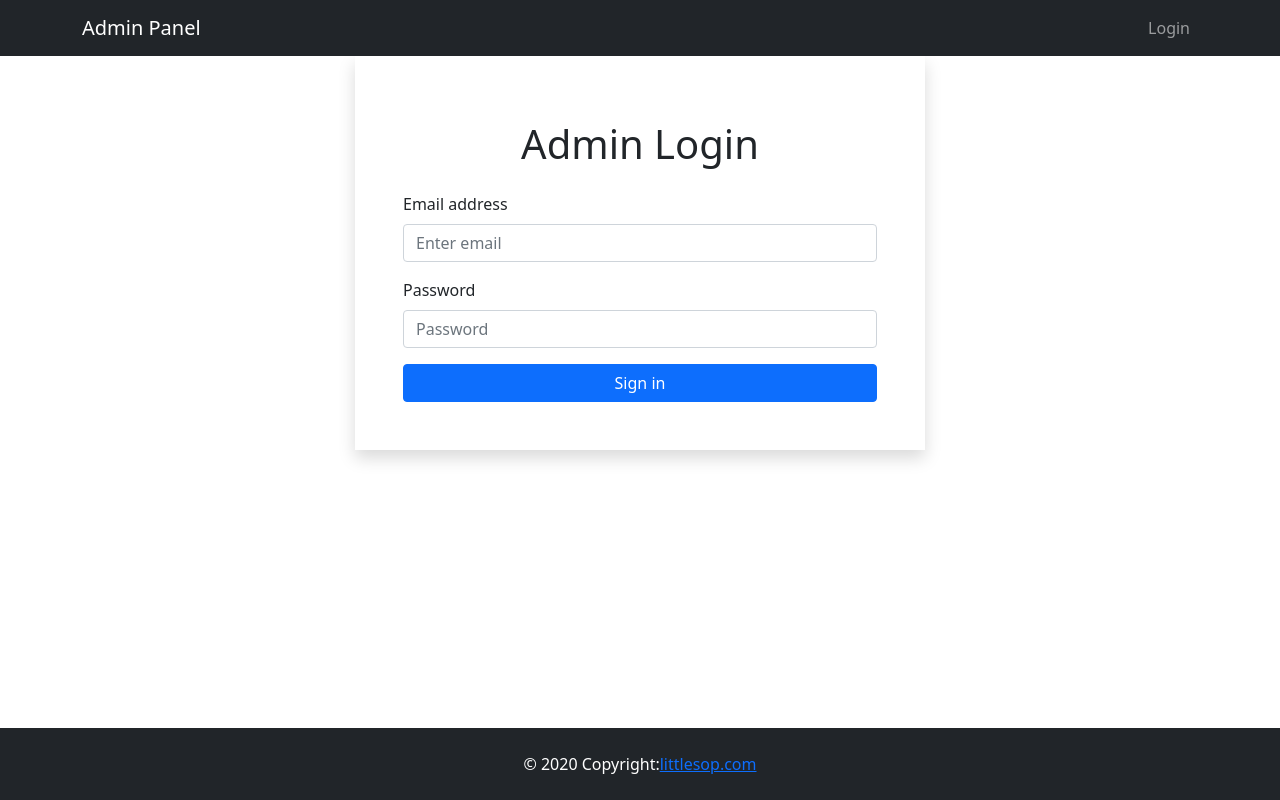
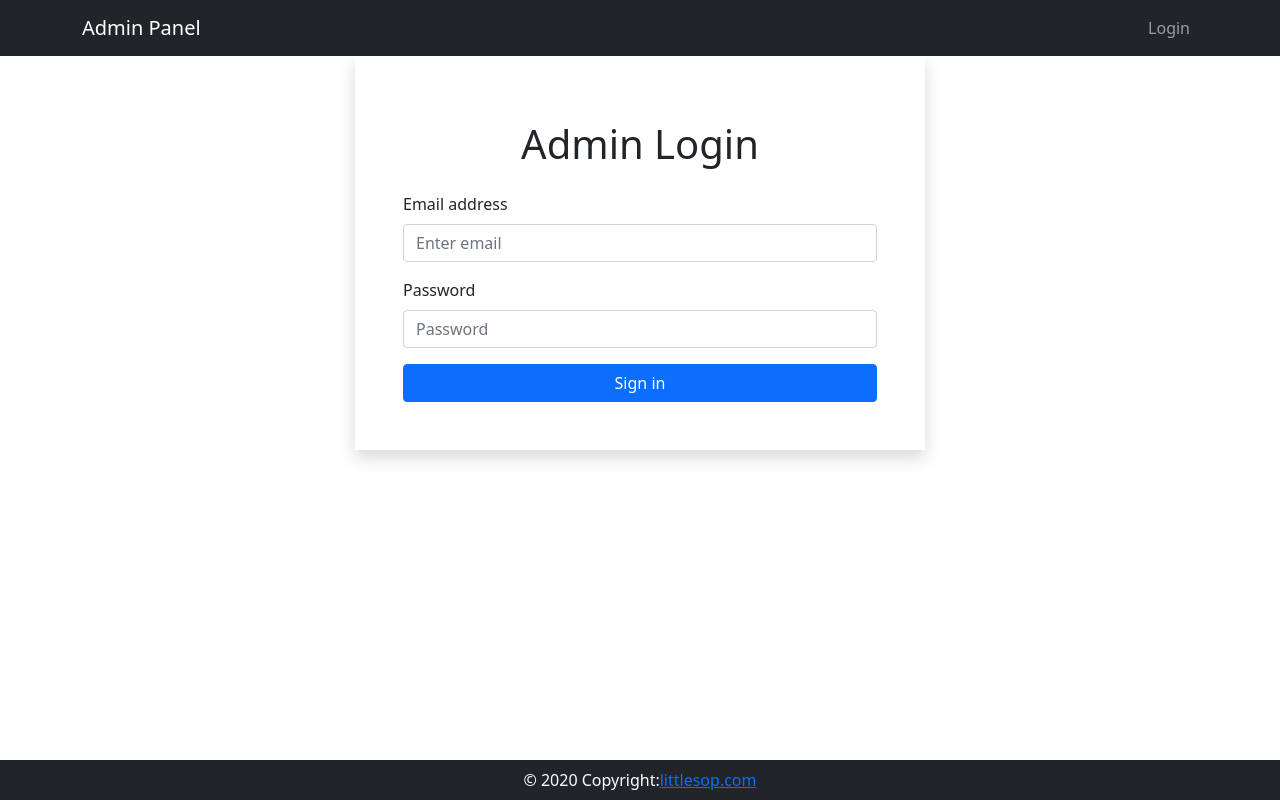
Before and after one commit to BryanFloresAvila/admin-panel-ecommerce, a React (Create React App) app: page /Login in a window 1280 px wide. Built offline with nearby package versions, Linux system fonts and the light colour scheme; no server answers.

Commit message:
fix: footer overflow

```diff
--- a/src/components/Footer.js
+++ b/src/components/Footer.js
@@ -2,11 +2,8 @@ import React from 'react';
 import { Link } from 'react-router-dom';
 export const Footer = () => {
   return (
-    <footer className="font-small py-4 bg-dark text-white ">
-      <div
-        /* style={{ backgroundColor: 'rgba(0, 0, 0, 0.2)' }} */
-        className="footer-copyright text-center"
-      >
+    <footer className="font-small py-2 bg-dark text-white ">
+      <div className="footer-copyright text-center">
         © 2020 Copyright:
         <Link to="/">littlesop.com</Link>
       </div>
--- a/src/index.css
+++ b/src/index.css
@@ -1,8 +1,8 @@
-#container{
-    padding-bottom: 72px;
+.ct {
+  padding-bottom: 72px;
 }
-footer{
-    position: absolute;
-    bottom: 0;
-    width: 100%;
+footer {
+  position: absolute;
+  bottom: 0;
+  width: 100%;
 }
```
